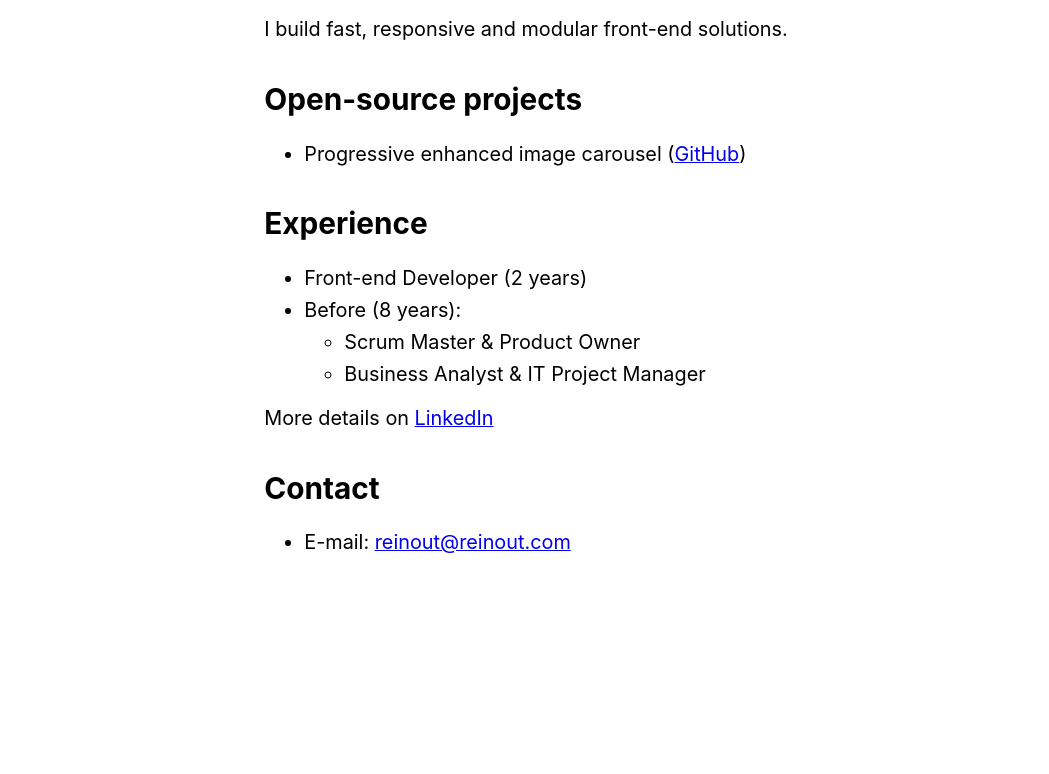
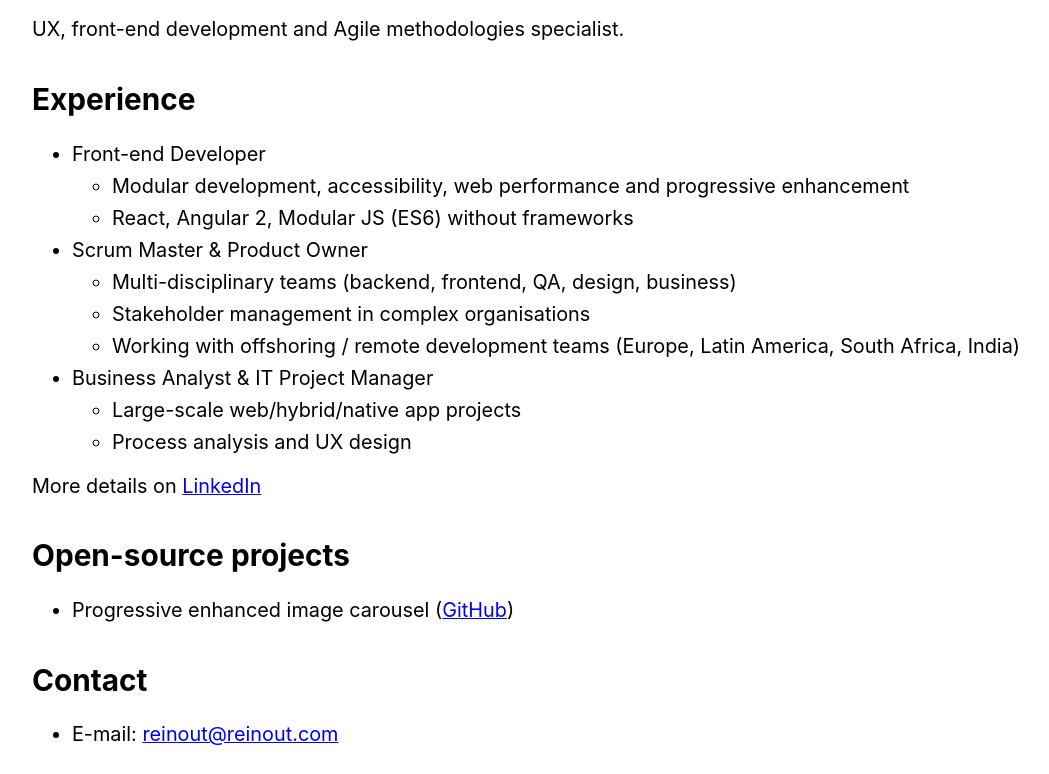
Before and after one commit to reinoute/reinoute.github.io, a plain HTML site: page index.html in a window 1280 px wide. Shown: the part 117-891 px from the top of the page, without its empty margins (114-1163 px from the left). Before the commit the page ends 800 px from the top, so only its background shows below. Drawn offline with Linux system fonts and the light colour scheme.

Commit message:
update experience

```diff
--- a/index.html
+++ b/index.html
@@ -45,26 +45,41 @@
     <main>
         <h1>reinout.com</h1>
         <p>
-            I build fast, responsive and modular front-end solutions.
+            UX, front-end development and Agile methodologies specialist.
         </p>
+        <section>
+            <h2>Experience</h2>
+            <ul>
+                <li>
+                    Front-end Developer
+                    <ul>
+                        <li>Modular development, accessibility, web performance and progressive enhancement</li>
+                        <li>React, Angular 2, Modular JS (ES6) without frameworks</li>
+                    </ul>
+                </li>
+                <li>
+                    Scrum Master & Product Owner
+                    <ul>
+                        <li>Multi-disciplinary teams (backend, frontend, QA, design, business)</li>
+                        <li>Stakeholder management in complex organisations</li>
+                        <li>Working with offshoring / remote development teams (Europe, Latin America, South Africa, India)</li>
+                    </ul>
+                </li>
+                <li>
+                    Business Analyst & IT Project Manager
+                    <ul>
+                        <li>Large-scale web/hybrid/native app projects</li>
+                        <li>Process analysis and UX design</li>
+                    </ul>
+                </li>
+            </ul>
+            <p>More details on <a href="https://www.linkedin.com/in/reinouteppinga">LinkedIn</a></p>
+        </section>
         <section>
             <h2>Open-source projects</h2>
             <ul>
                 <li>Progressive enhanced image carousel (<a href="https://github.com/reinoute/progressive-carousel">GitHub</a>)</li>
             </ul>
-        </section>
-        <section>
-            <h2>Experience</h2>
-            <ul>
-                <li>Front-end Developer (2 years)</li>
-                <li>Before (8 years):
-                    <ul>
-                        <li>Scrum Master & Product Owner</li>
-                        <li>Business Analyst & IT Project Manager</li>
-                    </ul>
-                </li>
-            </ul>
-            <p>More details on <a href="https://www.linkedin.com/in/reinouteppinga">LinkedIn</a></p>
         </section>
         <section>
             <h2>Contact</h2>
```
